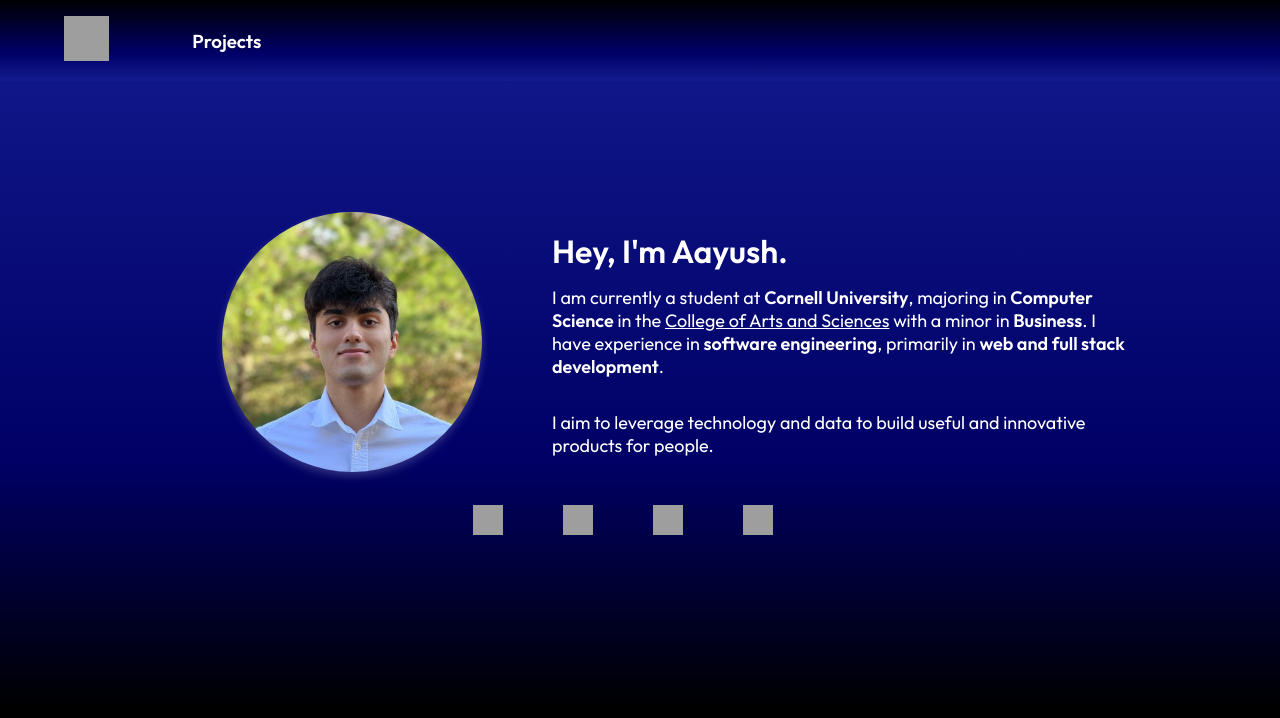
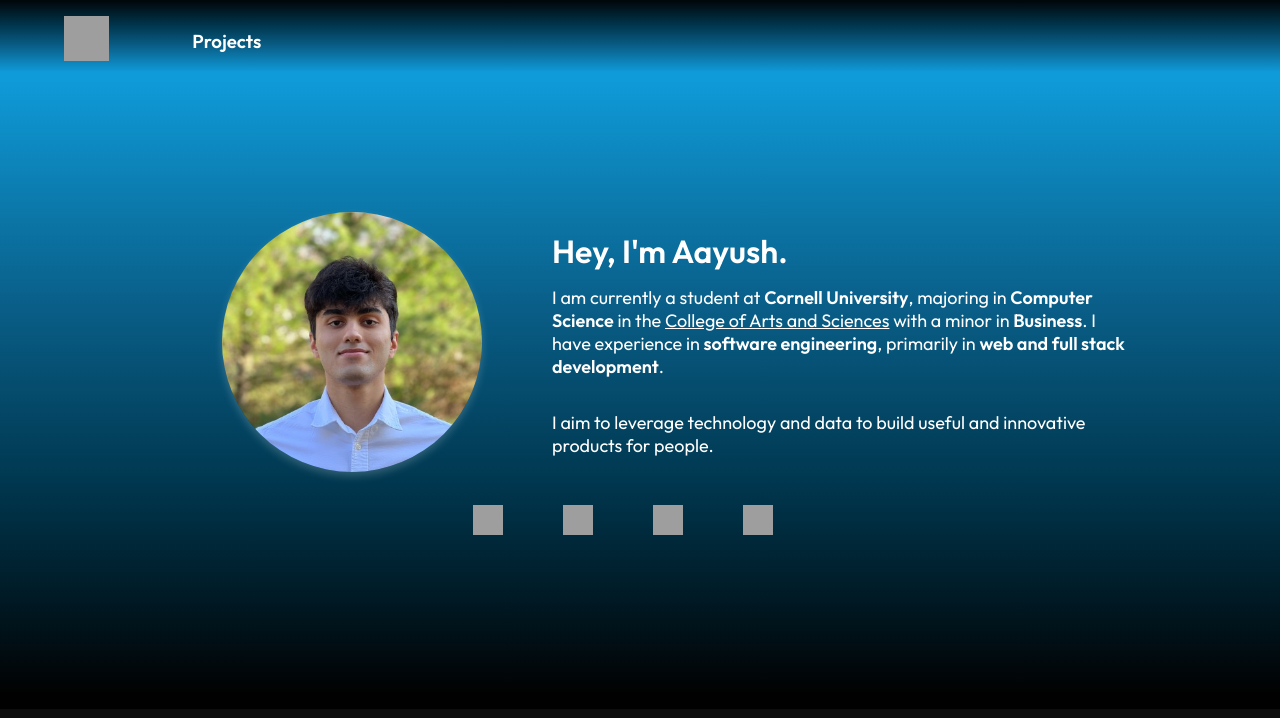
Before and after one commit to Aayush-Agnihotri/old-portfolio, a React (Create React App) app: page / in a window 1280 px wide. Shown: the top 718 px of the page. Built offline with nearby package versions, Linux system fonts and the light colour scheme; grey boxes are pictures that could not be loaded; a web font is replaced by a local one.

Commit message:
Changing background color

```diff
--- a/src/App.css
+++ b/src/App.css
@@ -7,7 +7,7 @@
 
 html {
   display: flex;
-  background-color: #000000;
+  background-color: rgba(0, 0, 0, 0.95);
 }
 
 body {
@@ -15,6 +15,7 @@ body {
   width: 100%;
   margin: 0%;
   background-repeat: no-repeat;
-  background: #000000;
-  background: linear-gradient(to top, #000000 0%, #000066 35%, #131B8F 100%);
+  background: rgba(0, 0, 0, 0.95);
+  background: linear-gradient(to top, rgba(0, 0, 0, 0.95) 1.8%, rgb(0, 55, 79) 31.8%, rgb(9, 93, 134) 56.2%, rgb(15, 155, 217) 89%);
+
 }
--- a/src/components/navbar.css
+++ b/src/components/navbar.css
@@ -7,8 +7,8 @@
     display: flex;
     justify-content: space-between;
     align-items: center;
-    background-color: black;
-    background: linear-gradient(to top, #131B8F 0%, #000066 35% ,#000000 100%);
+    background: #1F2F98;
+    background: linear-gradient(to bottom, rgba(0, 0, 0, 0.95) 1.8%, rgb(0, 55, 79) 31.8%, rgb(9, 93, 134) 56.2%, rgb(15, 155, 217) 89%);;
 }
 
 .logo {
--- a/src/pages/projects.css
+++ b/src/pages/projects.css
@@ -73,6 +73,10 @@
     color: gray;
 }
 
+.card-subtitle:hover {
+    text-decoration: none;
+}
+
 .card-desc {
     color: black;
     margin-top: -10px;
@@ -90,7 +94,7 @@
 
 .btn {
     cursor: pointer;
-    background-color: #131B8F;
+    background-color: rgb(15, 155, 217);
     border: none;
     color: white;
     padding: 5px 20px;
```
